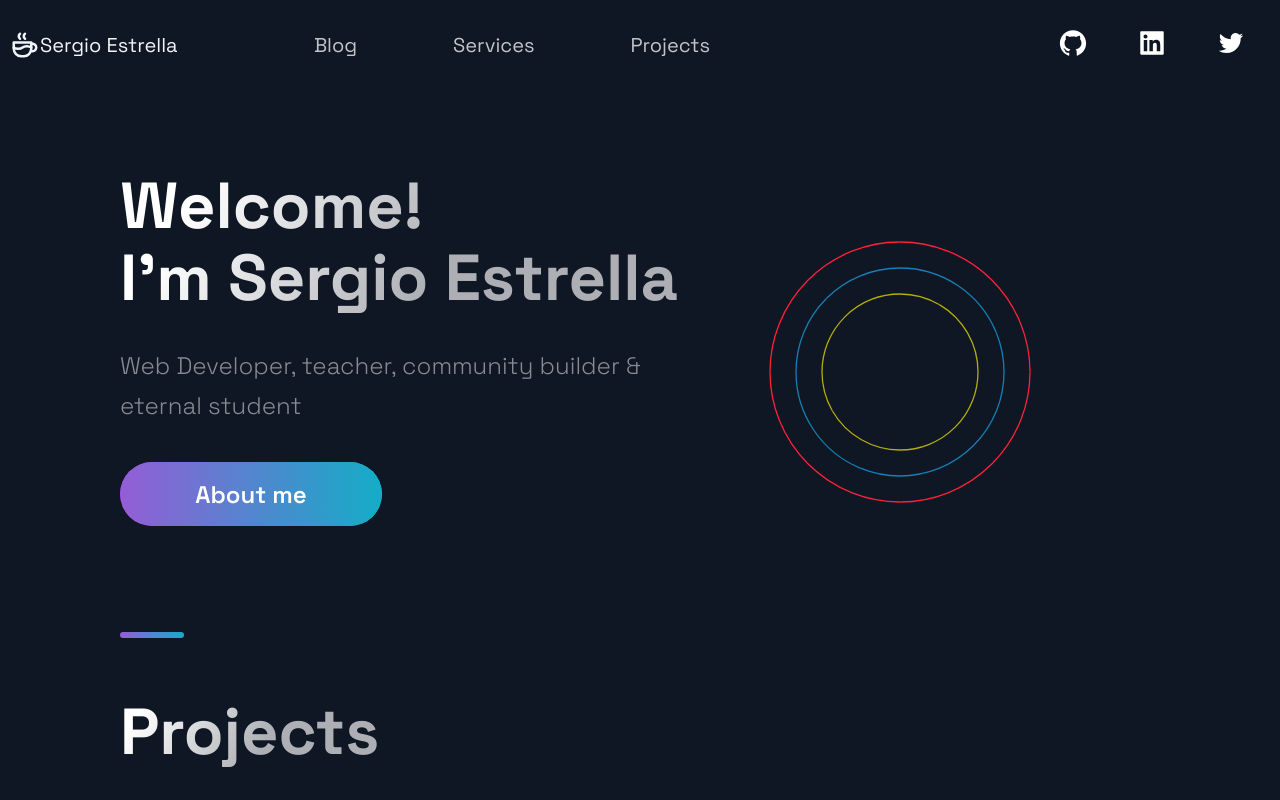
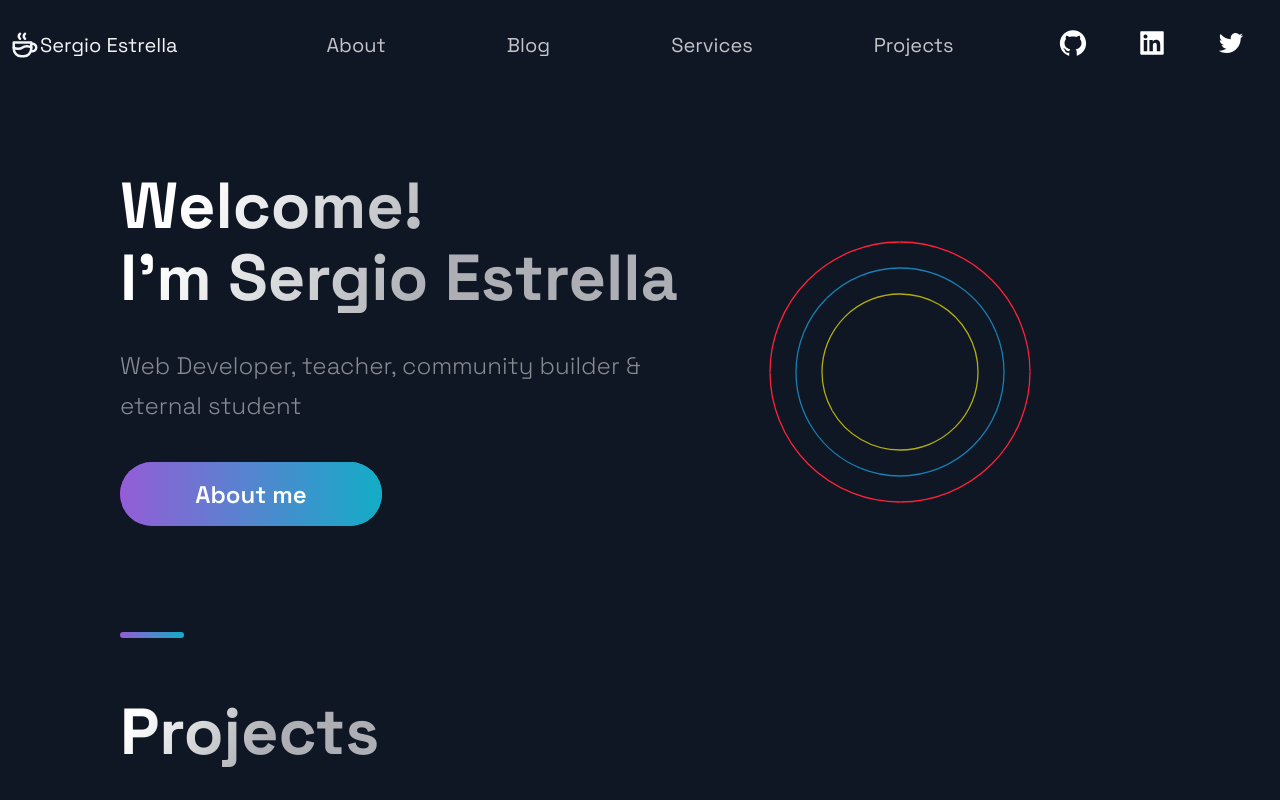
Before and after one commit to Djkde01/portfolio-next, a Next.js app: page / in a window 1280 px wide. Shown: the top 800 px of the page. Built offline with nearby package versions, Linux system fonts and the light colour scheme.

Commit message:
fix(Title mapping in projects & navbar items)

```diff
--- a/src/components/Header/Header.js
+++ b/src/components/Header/Header.js
@@ -23,6 +23,11 @@ const Header = () => (
       </Link>
     </Div1>
     <NavMenu>
+      <li>
+        <Link href="#about">
+          <NavLink>About</NavLink>
+        </Link>
+      </li>
       <li>
         <Link href="#blog">
           <NavLink>Blog</NavLink>
--- a/src/components/Header/HeaderStyles.js
+++ b/src/components/Header/HeaderStyles.js
@@ -27,7 +27,7 @@ export const Div1 = styled.div`
   }
 `;
 export const NavMenu = styled.ul`
-  grid-area: 1 / 2 / 2 / 4;
+  grid-area: 1 / 2 / 2 / 5;
   display: flex;
   justify-content: space-around;
   @media ${(props) => props.theme.breakpoints.sm} {
--- a/src/components/Projects/Projects.js
+++ b/src/components/Projects/Projects.js
@@ -28,7 +28,7 @@ const Projects = () => (
           <BlogCard key={id}>
             <Img src={image} />
             <TitleContent>
-              <HeaderThree title>{title}</HeaderThree>
+              <HeaderThree isTitle>{title}</HeaderThree>
               <Hr />
             </TitleContent>
             <CardInfo>{description}</CardInfo>
--- a/src/components/Projects/ProjectsStyles.js
+++ b/src/components/Projects/ProjectsStyles.js
@@ -41,7 +41,7 @@ export const HeaderThree = styled.h3`
   letter-spacing: 2px;
   color: #9cc9e3;
   padding: 0.5rem 0;
-  font-size: ${(props) => (props.title ? "3rem" : "2rem")};
+  font-size: ${(props) => (props.isTitle ? "3rem" : "2rem")};
 `;
 
 export const Hr = styled.hr`
```
